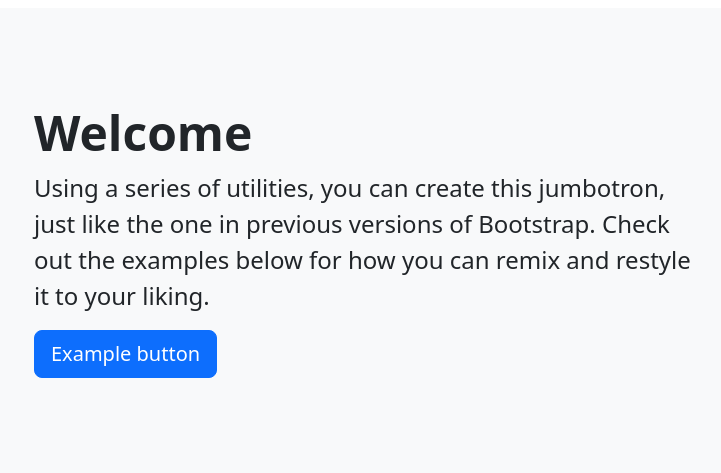
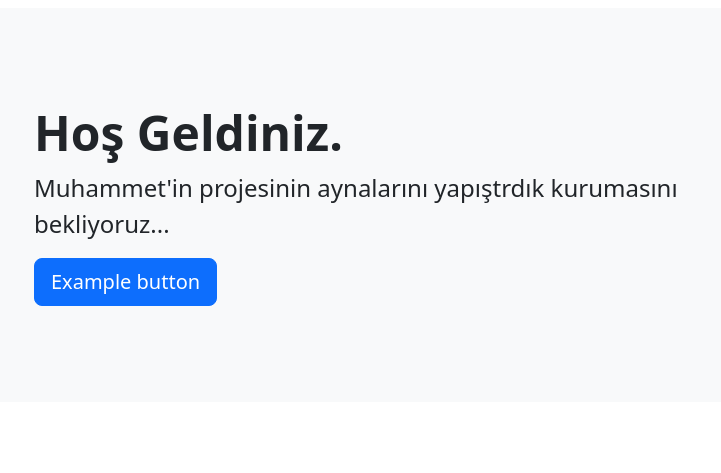
Before and after one commit to 0riq4mi/Test-2020, a Flask app: page / in a window 1280 px wide. Shown: the part 56-529 px from the top of the page, without its empty margins (108-829 px from the left). Run offline with Flask 3, Linux system fonts and the light colour scheme; some libraries are stand-ins or nearby versions.

Commit message:
edited text at main page

```diff
--- a/templates/index.html
+++ b/templates/index.html
@@ -3,8 +3,8 @@
 {% block body %}
 <div class="p-5 mb-4 bg-body-tertiary rounded-3">
     <div class="container-fluid py-5">
-      <h1 class="display-5 fw-bold">Welcome</h1>
-      <p class="col-md-8 fs-4">Using a series of utilities, you can create this jumbotron, just like the one in previous versions of Bootstrap. Check out the examples below for how you can remix and restyle it to your liking.</p>
+      <h1 class="display-5 fw-bold">Hoş Geldiniz.</h1>
+      <p class="col-md-8 fs-4">Muhammet'in projesinin aynalarını yapıştrdık kurumasını bekliyoruz...</p>
       <button class="btn btn-primary btn-lg" type="button">Example button</button>
     </div>
   </div>
```
